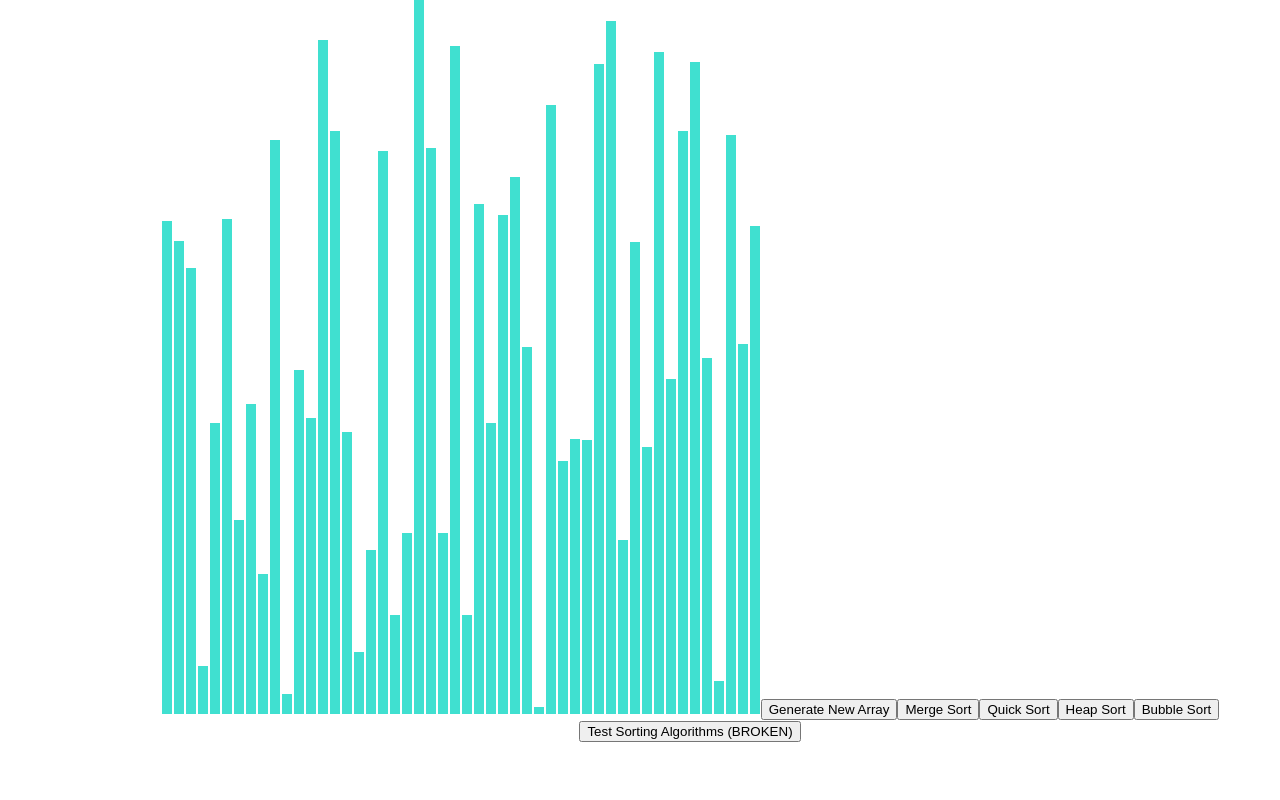
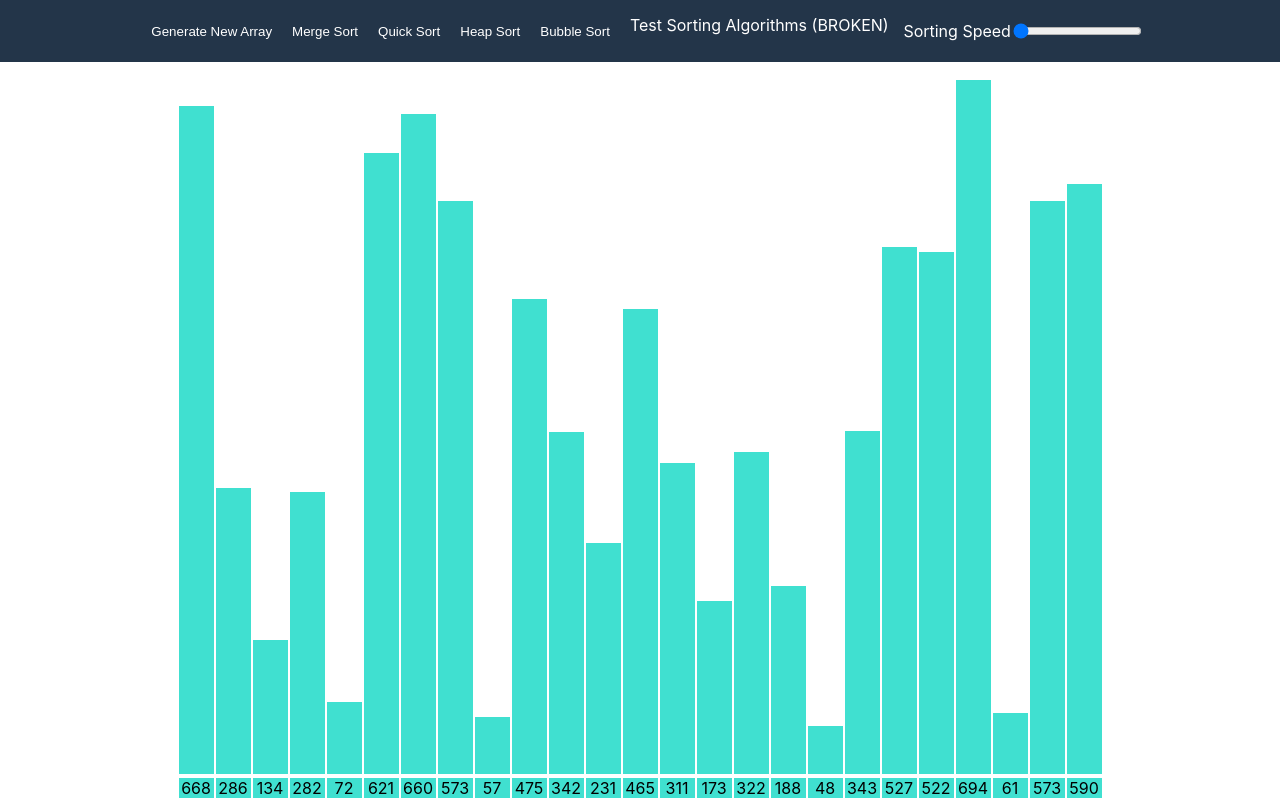
Before and after one commit to ShivrajBhapkar/Algorithmn-Visualizer, a React (Create React App) app: page / in a window 1280 px wide. Built offline with nearby package versions, Linux system fonts and the light colour scheme.

Commit message:
Adding Bubble sort and changes in landing pages

```diff
--- a/src/SortingVisualizer/SortingVisualizer.css
+++ b/src/SortingVisualizer/SortingVisualizer.css
@@ -1,11 +1,45 @@
 .array-container {
   position: absolute;
+
   left: 100px;
-  /* top: 100px; */
+  right: 100px;
+  top: 80px;
+  right: 100px;
+  /* bottom: 10px; */
 }
 
 .array-bar {
-  width: 10px;
+  width: 35px;
   display: inline-block;
   margin: 0 1px;
 }
+.array-value {
+  width: 35px;
+  margin: 0 1px;
+}
+.bars {
+  display: flex;
+  justify-content: center;
+  align-items: center;
+}
+.algo-speed {
+  display: flex;
+  width: 250px;
+  justify-content: center;
+  align-items: center;
+  color: white;
+}
+.Controller {
+  padding: 5px;
+  display: flex;
+  justify-content: center;
+  background-color: #233549;
+  width: 100vw;
+  /* color: white; */
+}
+.btn {
+  color: white;
+  background-color: #233549;
+  border: none;
+  padding: 10px;
+}
--- a/src/SortingVisualizer/SortingVisualizer.jsx
+++ b/src/SortingVisualizer/SortingVisualizer.jsx
@@ -1,13 +1,13 @@
 import React from "react";
 import { useEffect, useState } from "react";
-import { getMergeSortAnimations } from "../sortingAlgorithms/sortingAlgorithms.js";
+import { getMergeSortAnimations } from "../sortingAlgorithms/MergeSortingAlgorithm.js";
 import "./SortingVisualizer.css";
 
 // Change this value for the speed of the animations.
-const ANIMATION_SPEED_MS = 10;
+// const ANIMATION_SPEED_MS = 20;
 
 // Change this value for the number of bars (value) in the array.
-const NUMBER_OF_ARRAY_BARS = 50;
+const NUMBER_OF_ARRAY_BARS = 25;
 
 // This is the main color of the array bars.
 const PRIMARY_COLOR = "turquoise";
@@ -117,14 +117,16 @@ const SECONDARY_COLOR = "red";
 // }
 export default function Example() {
   const [array, setArray] = useState([]);
-
+  const [ANIMATION_SPEED_MS, setSpeed] = useState(20);
   useEffect(() => {
     resetArray();
+    setSpeed(20);
   }, []);
+
   function resetArray() {
     const array = [];
     for (let i = 0; i < NUMBER_OF_ARRAY_BARS; i++) {
-      array.push(randomIntFromInterval(5, 730));
+      array.push(randomIntFromInterval(5, 700));
     }
     setArray(array);
   }
@@ -132,20 +134,28 @@ export default function Example() {
     const animations = getMergeSortAnimations(array);
     for (let i = 0; i < animations.length; i++) {
       const arrayBars = document.getElementsByClassName("array-bar");
+      const arrayvalue = document.getElementsByClassName("array-value");
       const isColorChange = i % 3 !== 2;
       if (isColorChange) {
         const [barOneIdx, barTwoIdx] = animations[i];
         const barOneStyle = arrayBars[barOneIdx].style;
         const barTwoStyle = arrayBars[barTwoIdx].style;
+        const barOneValueStyle = arrayvalue[barOneIdx].style;
+        const barTwoValueStyel = arrayvalue[barTwoIdx].style;
         const color = i % 3 === 0 ? SECONDARY_COLOR : PRIMARY_COLOR;
         setTimeout(() => {
           barOneStyle.backgroundColor = color;
           barTwoStyle.backgroundColor = color;
+          barOneValueStyle.backgroundColor = color;
+          barTwoValueStyel.backgroundColor = color;
         }, i * ANIMATION_SPEED_MS);
       } else {
         setTimeout(() => {
           const [barOneIdx, newHeight] = animations[i];
+
           const barOneStyle = arrayBars[barOneIdx].style;
+
+          arrayvalue[barOneIdx].textContent = newHeight;
           barOneStyle.height = `${newHeight}px`;
         }, i * ANIMATION_SPEED_MS);
       }
@@ -162,6 +172,7 @@ export default function Example() {
   //   bubbleSort() {
   //     // We leave it as an exercise to the viewer of this code to implement this method.
   //   }
+
   function testSortingAlgorithms() {
     for (let i = 0; i < 100; i++) {
       const array = [];
@@ -174,7 +185,15 @@ export default function Example() {
       console.log(arraysAreEqual(javaScriptSortedArray, mergeSortedArray));
     }
   }
+  //   function getInitialState() {
+  //   return {value: 3};
+  // }
+  function handleChange(event) {
+    // this.setState({ value: event.target.value });
+    setSpeed(event.target.value);
+  }
   return (
+    <div className="Container">
       <div className="array-container">
         {array.map((value, idx) => (
           <div
@@ -186,19 +205,53 @@ export default function Example() {
             }}
           ></div>
         ))}
-      {/* Notice how we only pass the name of the function to the event handler and
-      not the name followed by parentheses. Parentheses after a function name
-      executes the function. In other words, if we passed in the function with
-      parentheses, the function will execute every time the component renders.
-      We do not want to execute a function inside of the event handler. */}
-      <button onClick={resetArray}>Generate New Array</button>
-      <button onClick={mergeSort}>Merge Sort</button>
-      <button onClick={() => this.quickSort()}>Quick Sort</button>
-      <button onClick={() => this.heapSort()}>Heap Sort</button>
-      <button onClick={() => this.bubbleSort()}>Bubble Sort</button>
-      <button onClick={testSortingAlgorithms}>
+        <div className="bars">
+          {array.map((value, idx) => (
+            <div
+              className="array-value"
+              key={idx}
+              style={{
+                backgroundColor: PRIMARY_COLOR,
+              }}
+            >
+              {value}
+            </div>
+          ))}
+        </div>
+      </div>
+      <div className="Controller">
+        <button className="btn" onClick={resetArray}>
+          Generate New Array
+        </button>
+        <button className="btn" onClick={mergeSort}>
+          Merge Sort
+        </button>
+        <button className="btn" onClick={() => this.quickSort()}>
+          Quick Sort
+        </button>
+        <button className="btn" onClick={() => this.heapSort()}>
+          Heap Sort
+        </button>
+        <button className="btn" onClick={() => this.bubbleSort()}>
+          Bubble Sort
+        </button>
+        <div className="btn" onClick={testSortingAlgorithms}>
           Test Sorting Algorithms (BROKEN)
-      </button>
+        </div>
+
+        <div className="algo-speed">
+          <p>Sorting Speed</p>
+          <input
+            id="typeinp"
+            type="range"
+            min="20"
+            max="100"
+            value={ANIMATION_SPEED_MS}
+            onChange={handleChange}
+            step="1"
+          />
+        </div>
+      </div>
     </div>
   );
 }
```
Also changed, not shown: src/sortingAlgorithms/BubbleSortAlgorithmn.js (added, +27 -0 lines), src/sortingAlgorithms/HeapSortAlgorithm.js (added), src/sortingAlgorithms/MergeSortingAlgorithm.js (renamed from src/sortingAlgorithms/sortingAlgorithms.js), src/sortingAlgorithms/QuickSortAlgorithmn.js (added). Lines whose indentation alone changed are shown as unchanged.
